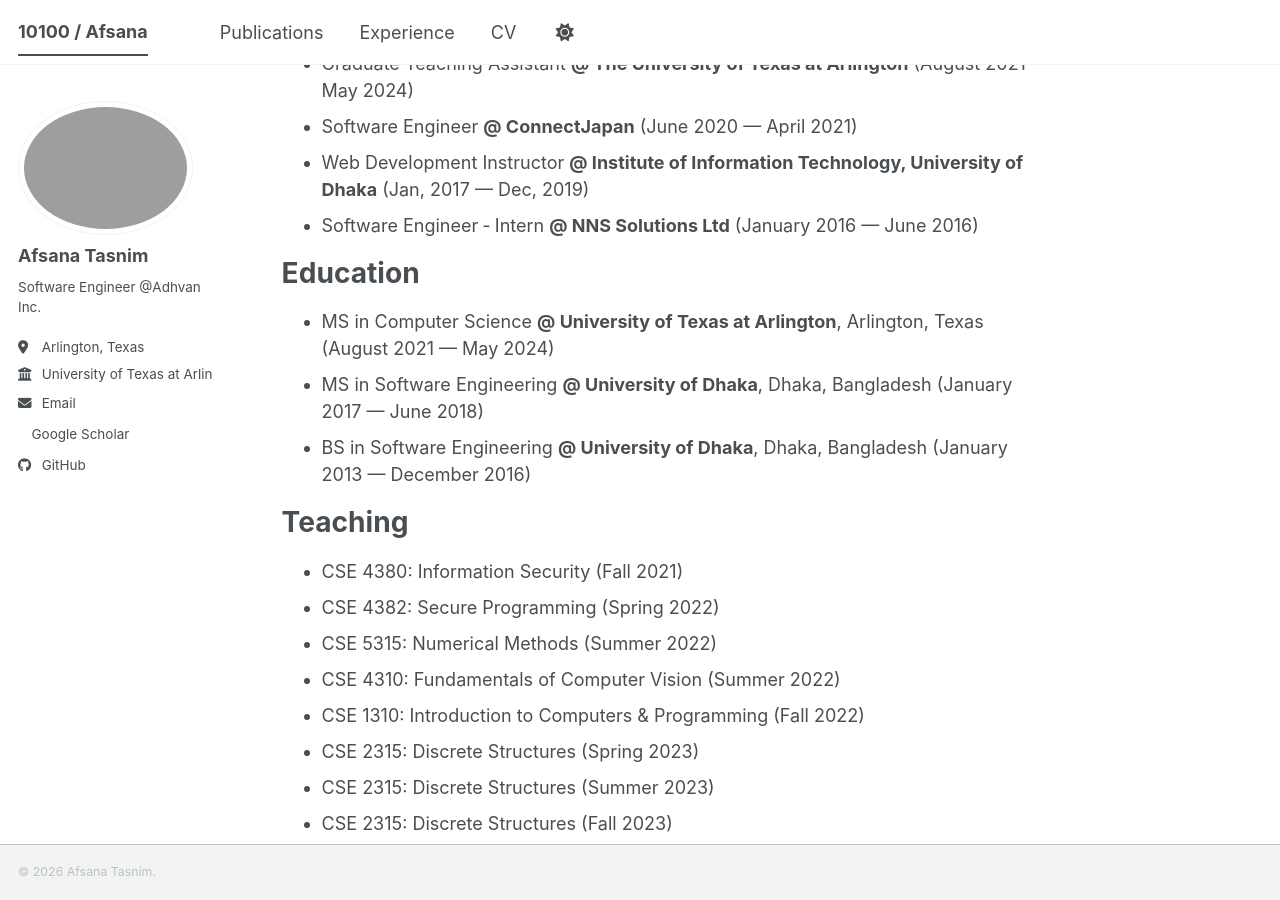
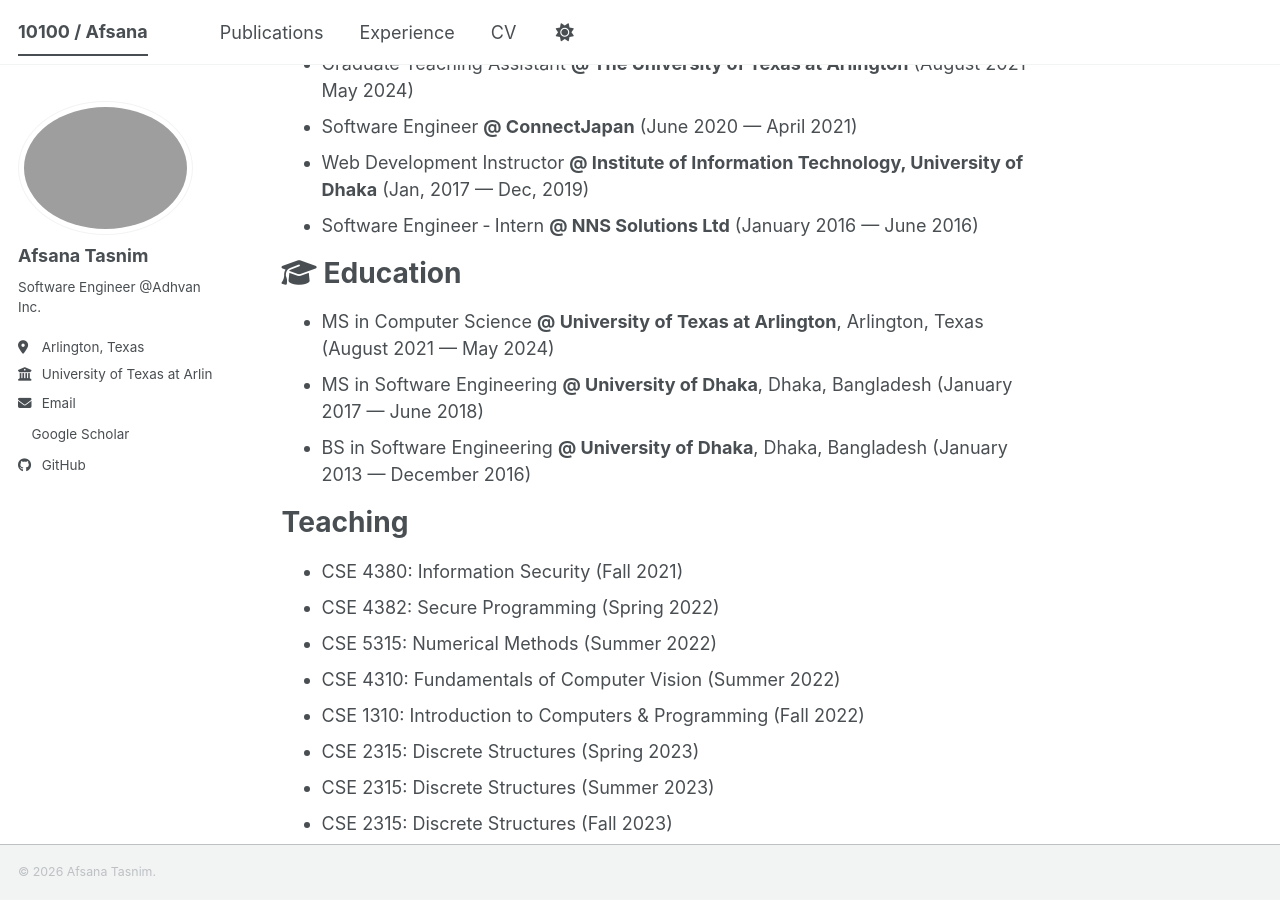
Before and after one commit to AfsanaTasnim/AfsanaTasnim.github.io, a Jekyll site: the page built from _pages/about.md, in a window 1280 px wide and 900 px high, scrolled down 708 px. Built offline with Jekyll 4.4.1, drawn with Linux system fonts in a browser that asks for light colours; a style sheet for code colours, icons or effects is not loaded.

Commit message:
Update about.md
Updated education section formatting in about.md

```diff
--- a/_pages/about.md
+++ b/_pages/about.md
@@ -24,7 +24,7 @@ I have published one peer-reviewed research paper, which has received [3](https:
 - Web Development Instructor **@ Institute of Information Technology, University of Dhaka** (Jan, 2017 — Dec, 2019)
 - Software Engineer ‑ Intern **@ NNS Solutions Ltd** (January 2016 — June 2016)
 
-# Education
+<h1><i class="fas fa-graduation-cap"></i> Education</h1>
 - MS in Computer Science **@ University of Texas at Arlington**, Arlington, Texas (August 2021 — May 2024)
 - MS in Software Engineering **@ University of Dhaka**, Dhaka, Bangladesh (January 2017 — June 2018)
 - BS in Software Engineering **@ University of Dhaka**, Dhaka, Bangladesh (January 2013 — December 2016)
```
